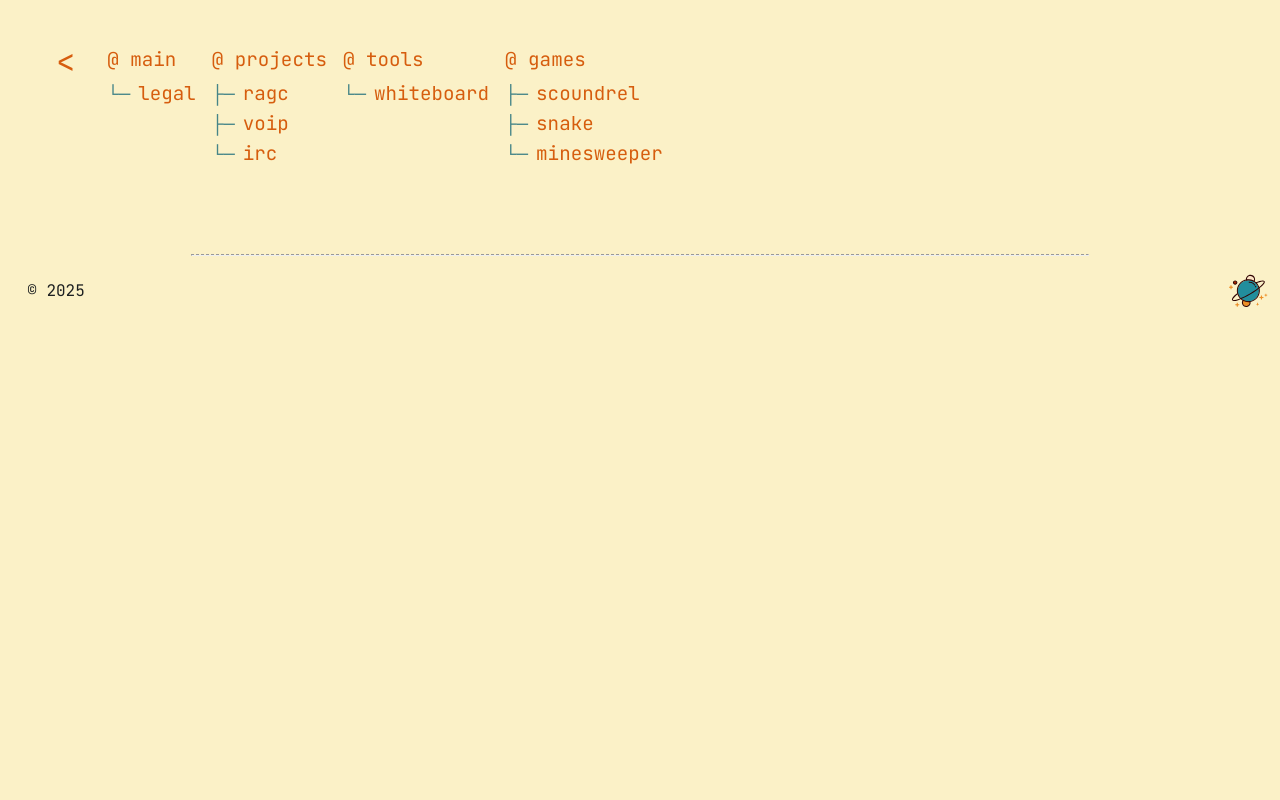
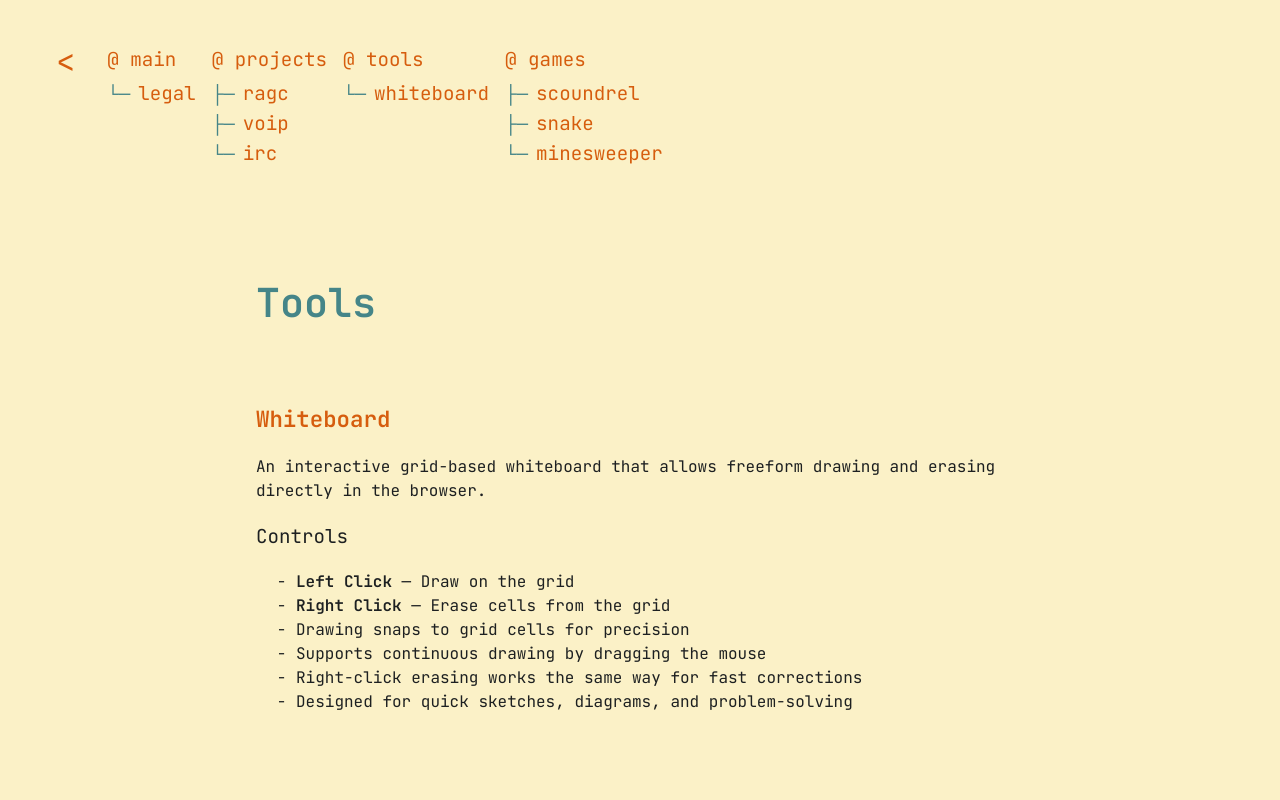
Before and after one commit to dampya/digital-sufi, a Vue app: page /tools in a window 1280 px wide. Shown: the top 800 px of the page. Built offline with nearby package versions, Linux system fonts and the light colour scheme; a web font is replaced by a local one.

Commit message:
added tools page

```diff
--- /dev/null
+++ b/src/components/tools/Tools.vue
@@ -0,0 +1,33 @@
+<style scoped src="../../styles/tools/tools.css"></style>
+
+<template>
+  <div class="page">
+    <main class="content">
+      <h1>Tools</h1>
+      <br />
+      <section>
+        <h2>
+          <router-link to="/tools/whiteboard">Whiteboard</router-link>
+        </h2>
+        <p>
+          An interactive grid-based whiteboard that allows freeform drawing and erasing directly in the browser.
+        </p>
+        <h3>Controls</h3>
+        <ul>
+          <li><strong>Left Click</strong> — Draw on the grid</li>
+          <li><strong>Right Click</strong> — Erase cells from the grid</li>
+          <li>Drawing snaps to grid cells for precision</li>
+          <li>Supports continuous drawing by dragging the mouse</li>
+          <li>Right-click erasing works the same way for fast corrections</li>
+          <li>Designed for quick sketches, diagrams, and problem-solving</li>
+        </ul>
+      </section>
+    </main>
+  </div>
+</template>
+
+<script>
+export default {
+  name: "Tools",
+};
+</script>
--- a/src/router/index.ts
+++ b/src/router/index.ts
@@ -2,6 +2,7 @@ import { createRouter, createWebHistory } from 'vue-router'
 import Main from './../components/main/Main.vue'
 import Games from '../components/games/Games.vue'
 import Legal from './../components/main/Legal.vue'
+import Tools from './../components/tools/Tools.vue'
 import Scoundrel from './../components/games/scoundrel/Scoundrel.vue'
 import Snake from './../components/games/snake/Snake.vue'
 import Minesweeper from './../components/games/minesweeper/Minesweeper.vue'
@@ -11,6 +12,7 @@ const routes= [
   { path: '/', name: 'main', component: Main },
   { path: '/legal', name: 'legal', component: Legal },
   { path: '/games', name: 'games', component: Games },
+  { path: '/tools', name: 'tools', component: Tools },
   { path: '/games/scoundrel', name: 'scoundrel', component: Scoundrel},
   { path: '/games/snake', name: 'snake', component: Snake },
   { path: '/games/minesweeper', name: 'minesweeper', component: Minesweeper},
```
Also changed, not shown: src/styles/tools/tools.css (added).
